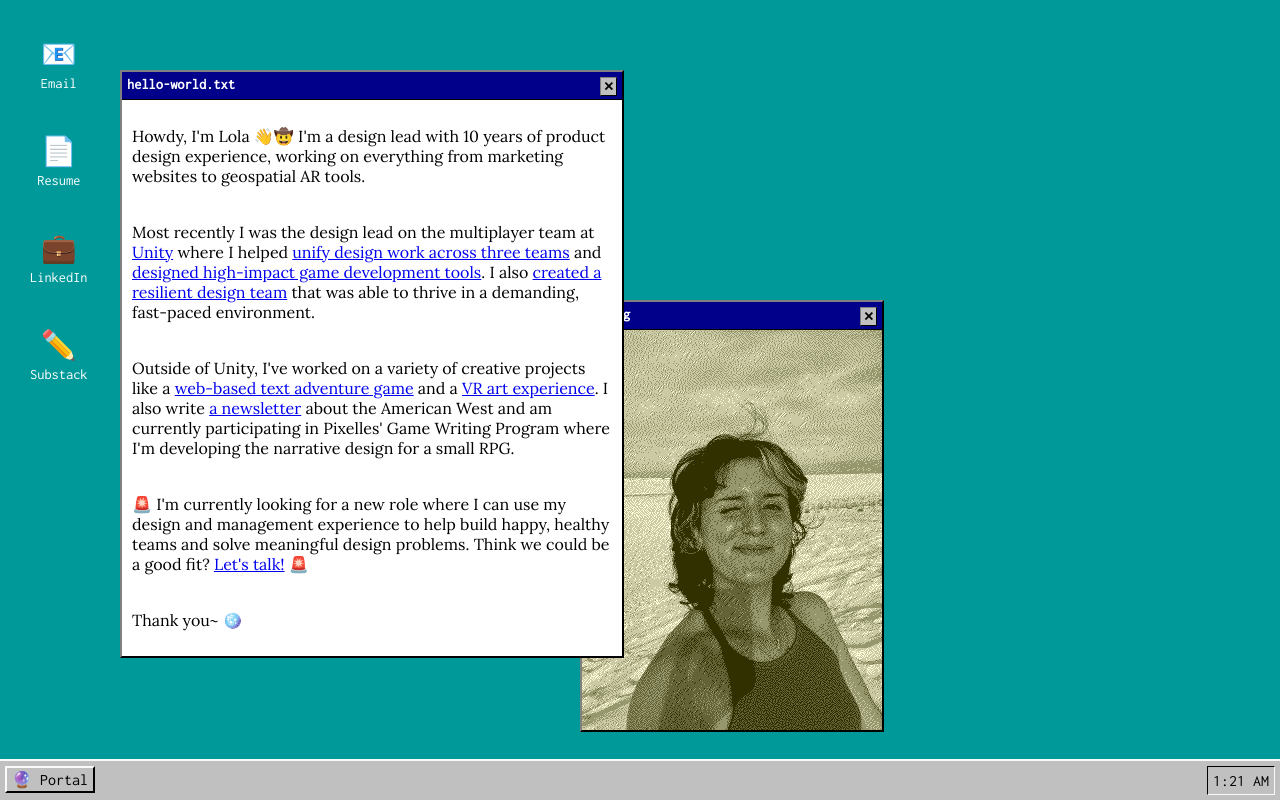
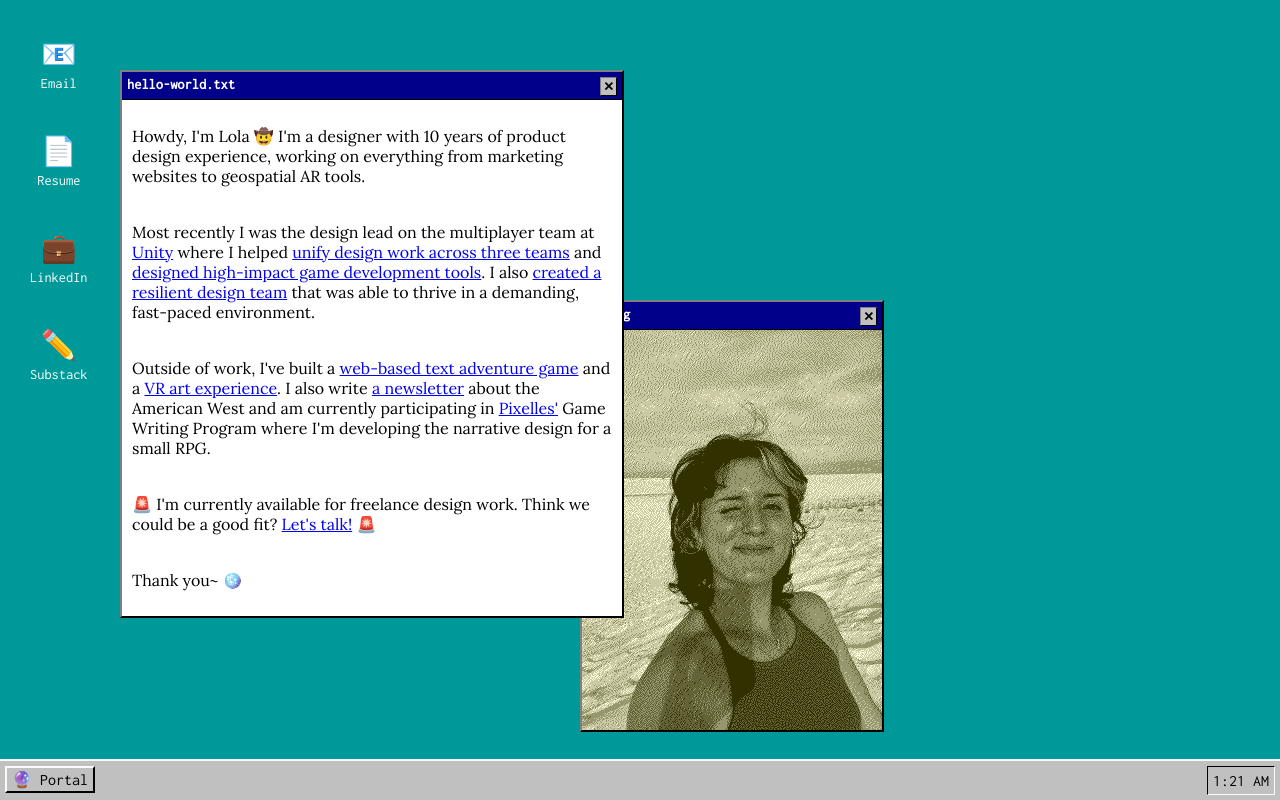
Before and after one commit to coyotedagger/portal, a plain HTML site: page index.html in a window 1280 px wide. Drawn offline with nearby package versions, Linux system fonts and the light colour scheme.

Commit message:
Update index.html
what i rly want

```diff
--- a/index.html
+++ b/index.html
@@ -26,13 +26,13 @@
               <h1>hello-world.txt</h1>
               <h2>✕</h2>
             </div>
-            <p>Howdy, I'm Lola 👋🤠 I'm a design lead with 10 years of product design experience, working on everything from marketing websites to geospatial AR tools.</p>
+            <p>Howdy, I'm Lola 🤠 I'm a designer with 10 years of product design experience, working on everything from marketing websites to geospatial AR tools.</p>
 
             <p>Most recently I was the design lead on the multiplayer team at <a href="https://unity.com/" target="_blank">Unity</a> where I helped <span class="projectlink" id="casestudy1-link"><u>unify design work across three teams</u></span> and <span class="projectlink" id="casestudy2-link"><u>designed high-impact game development tools</u></span>. I also <span class="projectlink" id="casestudy3-link"><u>created a resilient design team</u></span> that was able to thrive in a demanding, fast-paced environment.</p>
 
-            <p>Outside of Unity, I've worked on a variety of creative projects like a <span class="projectlink" id="fantom-link"><u>web-based text adventure game</u></span> and a <span class="projectlink" id="tenebra-link"><u>VR art experience</u></span>. I also write <a href="https://cowgirl.substack.com/" target="_blank">a newsletter</a> about the American West and am currently participating in Pixelles' Game Writing Program where I'm developing the narrative design for a small RPG.</p>
+            <p>Outside of work, I've built a <span class="projectlink" id="fantom-link"><u>web-based text adventure game</u></span> and a <span class="projectlink" id="tenebra-link"><u>VR art experience</u></span>. I also write <a href="https://cowgirl.substack.com/" target="_blank">a newsletter</a> about the American West and am currently participating in <a href="https://pixelles.ca/" target="_blank">Pixelles'</a> Game Writing Program where I'm developing the narrative design for a small RPG.</p>
 
-            <p>🚨 I'm currently looking for a new role where I can use my design and management experience to help build happy, healthy teams and solve meaningful design problems. Think we could be a good fit? <a href="mailto:coyotedagger@gmail.com.com?Subject=Hello from Internet" target="_top">Let's talk!</a> 🚨</p>
+            <p>🚨 I'm currently available for freelance design work. Think we could be a good fit? <a href="mailto:coyotedagger@gmail.com.com?Subject=Howdy!" target="_top">Let's talk!</a> 🚨</p>
 
             <p>Thank you~ <a href="https://www.youtube.com/watch?v=fVL1NxraxWw" target="_blank" id="disco">🪩</a></p>
           </div>
@@ -208,13 +208,13 @@
     </div>
 
     <div class="mobile-design">
-      <p>Howdy, I'm Lola 👋🤠 I'm a design lead with 10 years of product design experience, working on everything from marketing websites to geospatial AR tools.</p>
+      <p>Howdy, I'm Lola 🤠 I'm a designer with 10 years of product design experience, working on everything from marketing websites to geospatial AR tools.</p>
 
       <p>Most recently I was the design lead on the multiplayer team at <a href="https://unity.com/" target="_blank">Unity</a> where I helped unify design work across three teams and designed high-impact game development tools. I also created a resilient design team that was able to thrive in a demanding, fast-paced environment.</p>
 
-      <p>Outside of Unity, I write <a href="https://cowgirl.substack.com/" target="_blank">a newsletter</a> about the American West and am currently participating in Pixelles' Game Writing Program where I'm developing the narrative design for a small RPG.</p>
+      <p>Outside of work, I write <a href="https://cowgirl.substack.com/" target="_blank">a newsletter</a> about the American West and am currently participating in <a href="https://pixelles.ca/" target="_blank">Pixelles'</a> Game Writing Program where I'm developing the narrative design for a small RPG.</p>
 
-      <p>🚨 I'm currently looking for a new role where I can use my design and management experience to help build happy, healthy teams and solve meaningful design problems. Think we could be a good fit? <a href="mailto:coyotedagger@gmail.com.com?Subject=Howdy!" target="_top">Let's talk!</a> 🚨</p>
+      <p>🚨 I'm currently available for freelance design work. Think we could be a good fit? <a href="mailto:coyotedagger@gmail.com.com?Subject=Howdy!" target="_top">Let's talk!</a> 🚨</p>
 
       <p>Thank you~ <a href="https://www.youtube.com/watch?v=fVL1NxraxWw" target="_blank" id="disco">🪩</a></p>
 
```
